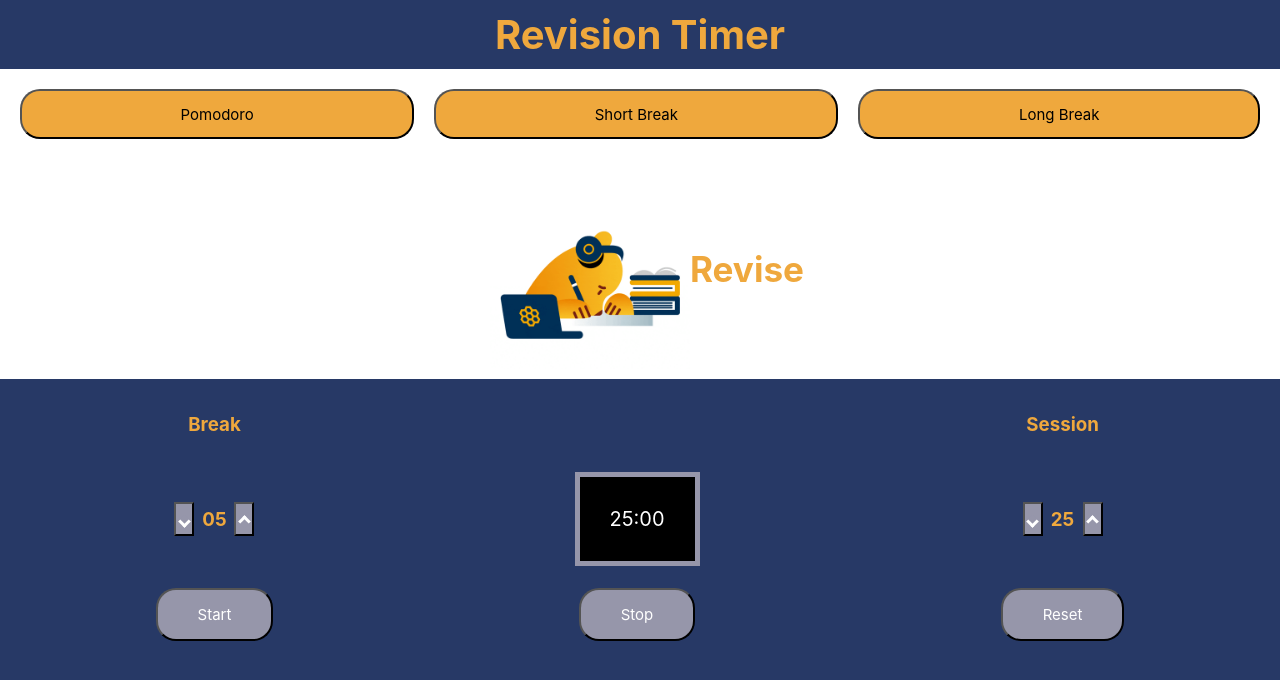
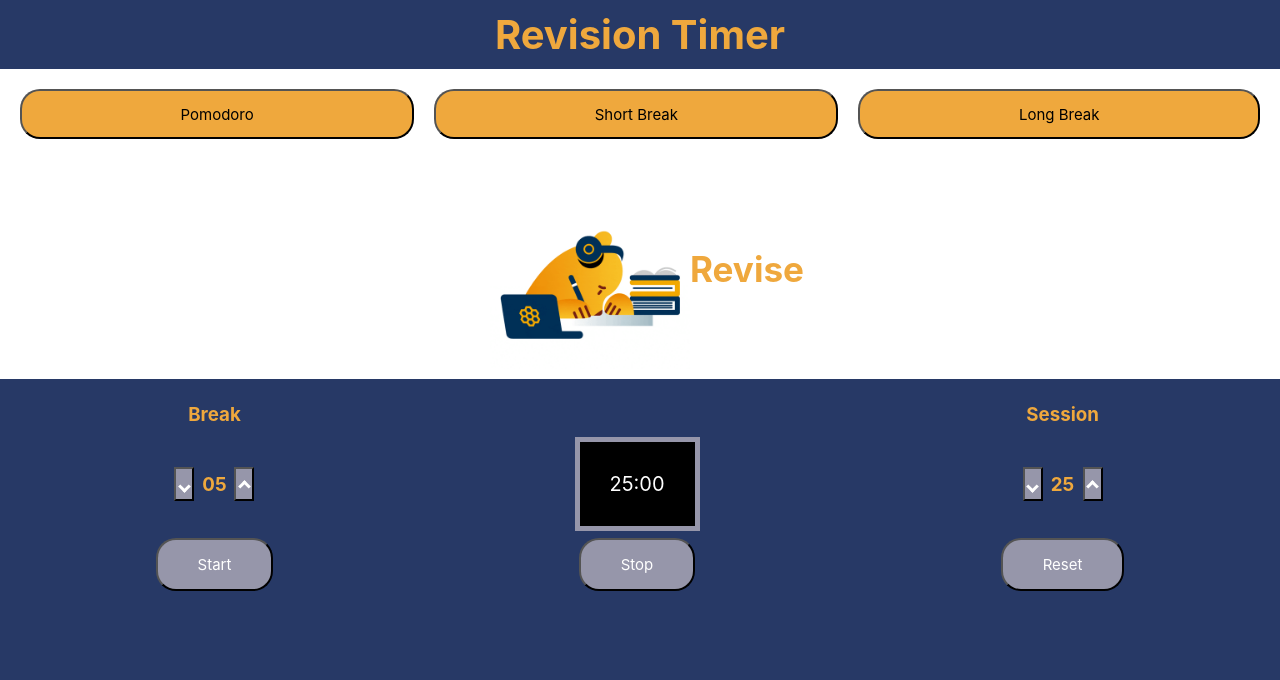
Before and after one commit to samstoppani/revisionTimer, a React (Create React App) app: page / in a window 1280 px wide. Shown: the top 680 px of the page. Built offline with nearby package versions, Linux system fonts and the light colour scheme.

Commit message:
change timechanger

```diff
--- a/src/App.css
+++ b/src/App.css
@@ -51,7 +51,7 @@ h3 {
 .timeChanger {
     display: grid;
     grid-template-columns: minmax(100px, auto) minmax(100px, auto) minmax(100px, auto);
-    grid-template-rows: 30px 140px 30px;
+    grid-template-rows: 10px 110px 30px;
     grid-gap: 10px;
     padding: 30px 10px;
     text-align: center;
```
